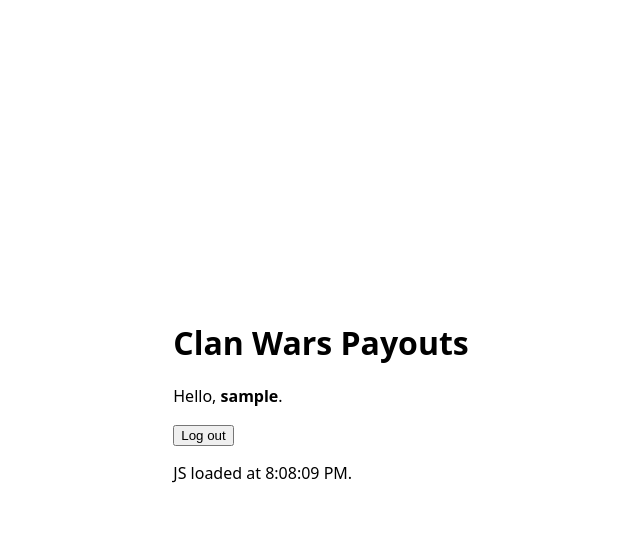
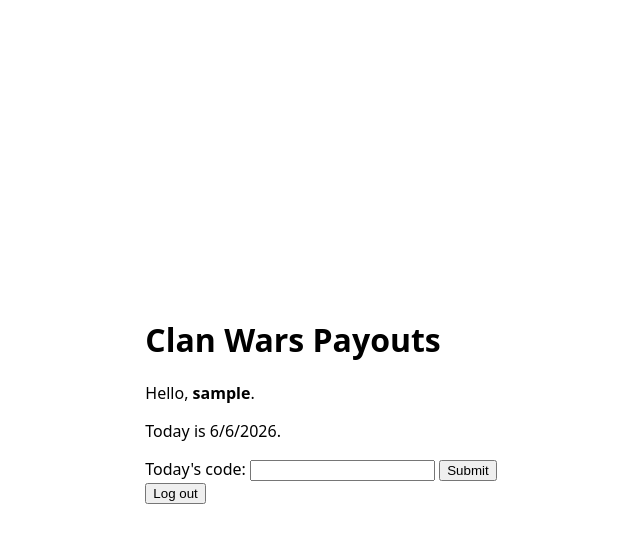
Before and after one commit to teng1m/clan-wars-payouts, a FastAPI app: page / in a window 1280 px wide. Shown: the top 543 px of the page, without its empty margins (319-959 px from the left). Run offline with FastAPI, Linux system fonts and the light colour scheme; the visitor is signed in with stand-in values (Sample User, id 1); tables that the repository leaves empty hold one stand-in row (values such as "Sample post").

Commit message:
touch up html

```diff
--- a/app/templates/index.html
+++ b/app/templates/index.html
@@ -12,14 +12,27 @@
 
             {% if user %}
             <p>Hello, <strong>{{ user.nickname }}</strong>.</p>
+            <p>Today is <span id="today"></span>.</p>
+
+            <form action="/attendance/enter" method="post">
+                <label>
+                    Today's code:
+                    <input type="text" name="code" maxlength="6" required autocomplete="off" />
+                </label>
+                <button type="submit">Submit</button>
+            </form>
+
             <form action="/logout" method="post">
                 <button type="submit">Log out</button>
             </form>
+
+            <script>
+                const today = document.getElementById("today");
+                if (today) today.textContent = new Date().toLocaleDateString();
+            </script>
             {% else %}
             <p><a href="/login">Click to log in with Wargaming</a></p>
             {% endif %}
-
-            <p id="js-check">If you see this, JS hasn't loaded yet.</p>
         </main>
         <script src="/static/app.js"></script>
     </body>
```
